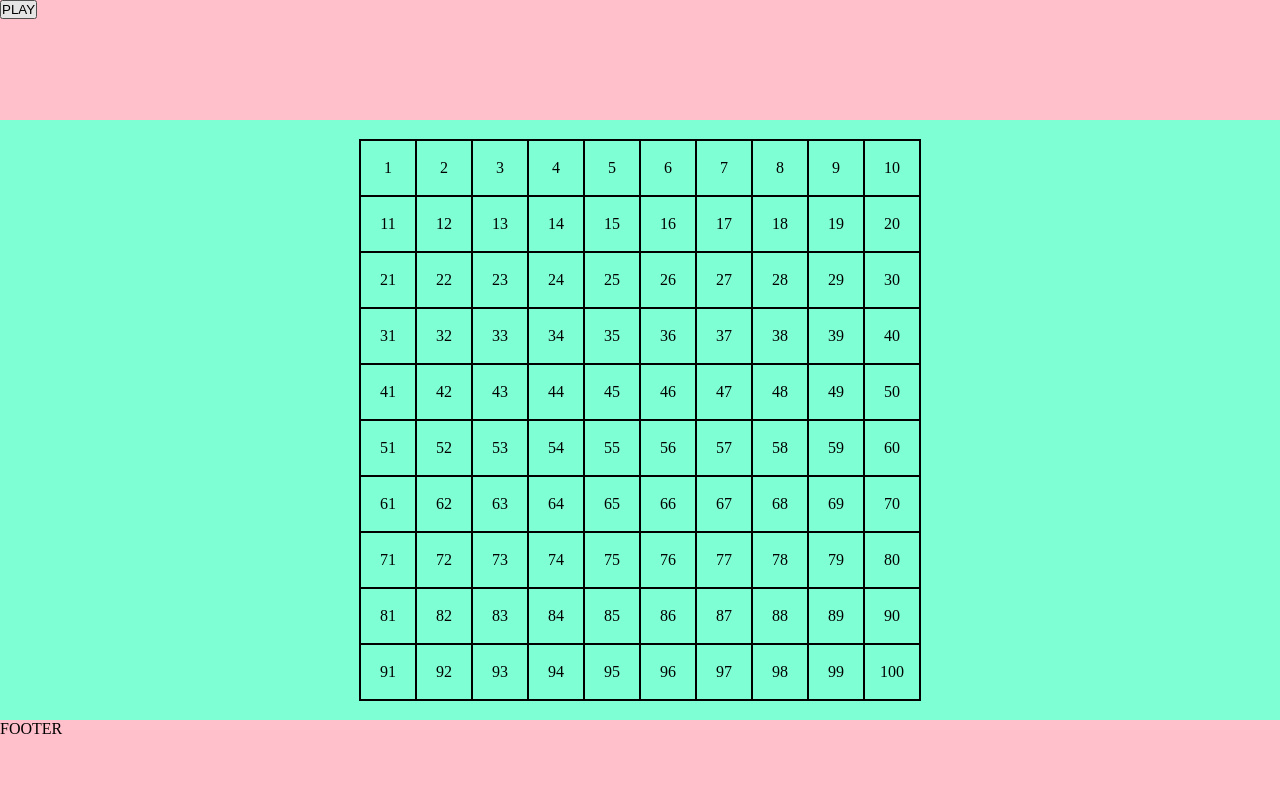
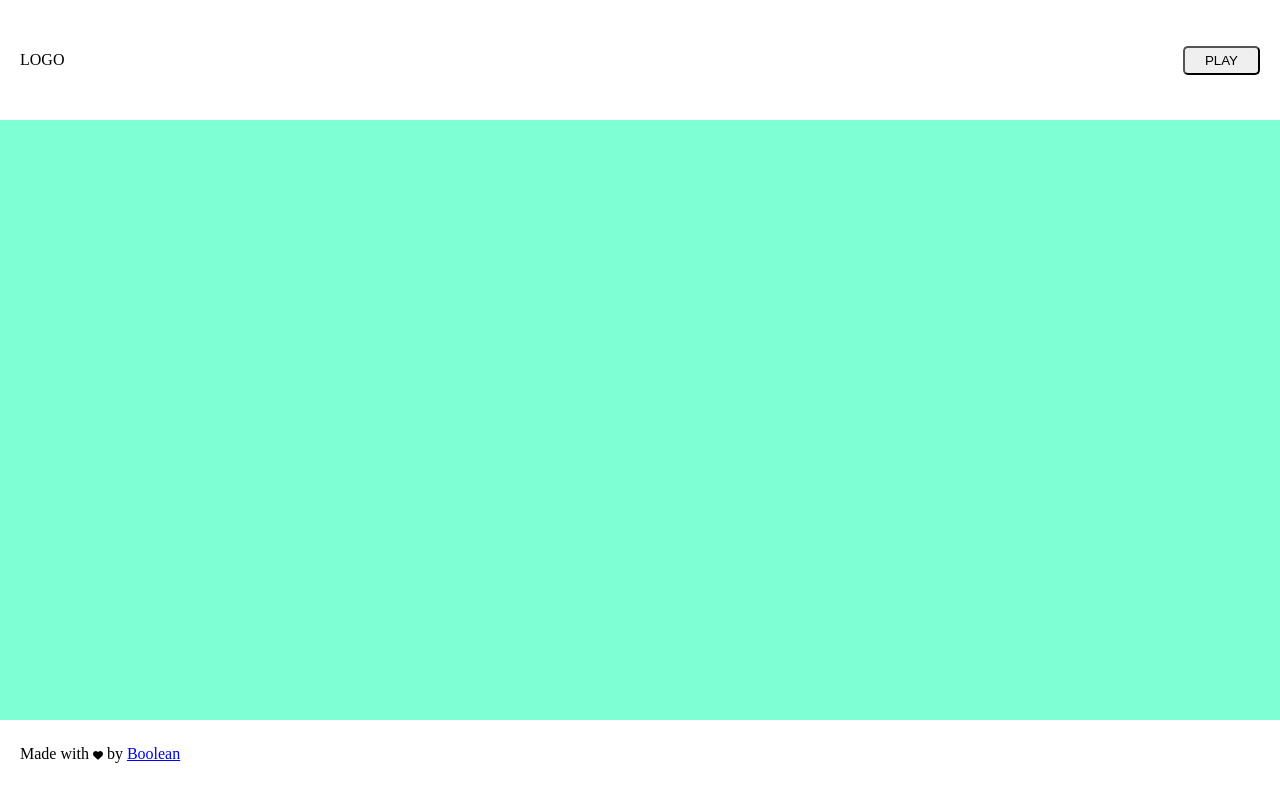
Before and after one commit to ClaudioAiello23/js-campominato-grid, a plain HTML site: page index.html in a window 1280 px wide. Drawn offline with Linux system fonts and the light colour scheme.

Commit message:
aggiunta griglia a comparsa con click su Play

```diff
--- a/css/style.css
+++ b/css/style.css
@@ -41,8 +41,16 @@ REGOLE HEADER
 
 header{
     height: var(--header_height);
-    background-color: pink;
+    padding: 0 1.25rem;
+    display: flex;
+    align-items: center;
+    justify-content: space-between;
+}
 
+.play_button{
+    padding: .3125rem 1.25rem;
+    border-radius: .3125rem;
+    cursor:pointer;
 }
 
 /*
@@ -61,7 +69,13 @@ main{
 
 .main_container{
     border: var(--main_border);  /*da rimuovere successivamente */
+    display: none;
 }
+
+.show_main_container{
+    display: block;
+}
+
 .cell_container{
     width: 70vh;
     height: 70vh;
@@ -78,6 +92,11 @@ main{
     display:flex;
     align-items: center;
     justify-content: center;
+    cursor: pointer;
+}
+
+.lightblue_color{
+    background-color: lightblue;
 }
 
 
@@ -89,6 +108,10 @@ REGOLE FOOTER
 
 footer{
     height: var(--footer_height);
-    background-color: pink;
+    padding: 1.5625rem 1.25rem;
 
 }
+
+.fa-heart{
+    font-size: .625rem;
+}
--- a/index.html
+++ b/index.html
@@ -5,6 +5,9 @@
     <meta http-equiv="X-UA-Compatible" content="IE=edge">
     <meta name="viewport" content="width=device-width, initial-scale=1.0">
     <title>Griglia Campo Minato</title>
+    <!-- Collegamento Font Awesome -->
+    <link rel="stylesheet" href="https://cdnjs.cloudflare.com/ajax/libs/font-awesome/6.3.0/css/all.min.css" integrity="sha512-SzlrxWUlpfuzQ+pcUCosxcglQRNAq/DZjVsC0lE40xsADsfeQoEypE+enwcOiGjk/bSuGGKHEyjSoQ1zVisanQ==" crossorigin="anonymous" referrerpolicy="no-referrer" />
+    <!-- /Collegamento Font Awesome -->
     <!-- Collegamento file Css -->
     <link rel="stylesheet" href="css/style.css">
     <!-- /Collegamento file Css -->
@@ -12,8 +15,9 @@
 
 <body>
     <header>
+        <div>LOGO</div>
         <div class="btn_box">
-            <!-- <button>PLAY</button> -->
+            <!-- qui dentro verrà inserito con JS il bottone -->
         </div>
     </header>
     <main>
@@ -23,7 +27,9 @@
             </div>
         </div>
     </main>
-    <footer>FOOTER</footer>
+    <footer>
+        <div>Made with <i class="fa-solid fa-heart"></i> by <a href="#">Boolean</a></div>
+    </footer>
 
     <!-- Collegamento file JavaScript -->
     <script src="js/main.js"></script>
--- a/js/main.js
+++ b/js/main.js
@@ -18,26 +18,42 @@ function createMyElement(htmlElement, className) {
 }
 
 
+// // FUNZIONE B - PROVA CREAZIONE FUNZIONE AGGIUNGI CLASSE - DA VERIFICARE
+// // Funzione per aggiungere una classe
+// function addClassHtml(oldClass, newClass) {
+//     const element = document.querySelector(oldClass).classList.add(newClass);
+//     return element;
+// }
+
+
 /*
 *************************
 ALTRE ISTRUZIONI
 *************************
 */
 
+
 // Creo una variabile che richiama il contenitore delle celle
 const cellContainer = document.querySelector(".cell_container");
-
 
 /* Creo una nuova variabile cellBox che riguarda l'elemento creato,
 cui associo la "funzione A" (vedi FUNZIONI) per creare un div che
 richiama la classe della cella; appendo la nuova variabile al
 cellContainer; il tutto lo inserisco in un ciclo FOR per replicare
-100 volte l'operazione e creare la griglia di partenza*/
+100 volte l'operazione e creare la griglia di partenza; in più chiedo
+di stampare a console il numero della cella quando la clicco*/
 for (let i = 1; i <= 100; i++) {
     let cellBox = createMyElement('div', 'cell_box');
-    cellBox.innerHTML += [i];
+    cellBox.innerText = [i];
     cellContainer.append(cellBox);
+    cellBox.addEventListener('click', function() {
+       console.log(i);
 }
+
+)
+
+}
+
 
 // Creo una variabile che richiama il contenitore del bottone
 const buttonContainer = document.querySelector(".btn_box");
@@ -47,5 +63,20 @@ const buttonContainer = document.querySelector(".btn_box");
 bottone e aggiungere la relativa classe; aggiungo la scritta PLAY
 all'elemento e lo appendo al contenitore button box.*/
 const playButton = createMyElement('button', 'play_button');
-playButton.innerHTML += 'PLAY';
+playButton.innerText = 'PLAY';
 buttonContainer.append(playButton);
+
+
+/* Creo una variabile showContainer che si aggancia alla classe
+main_container che contiene l'intera griglia; la griglia è nascosta
+di default al caricamento del sito e si attiva con il click
+sul tasto PLAY; viene aggiunta la classe "show_main_container"*/
+let showContainer = document.querySelector('.main_container');
+playButton.addEventListener('click',
+
+    function() {
+        showContainer.classList.add('show_main_container');
+
+}
+
+)
```
